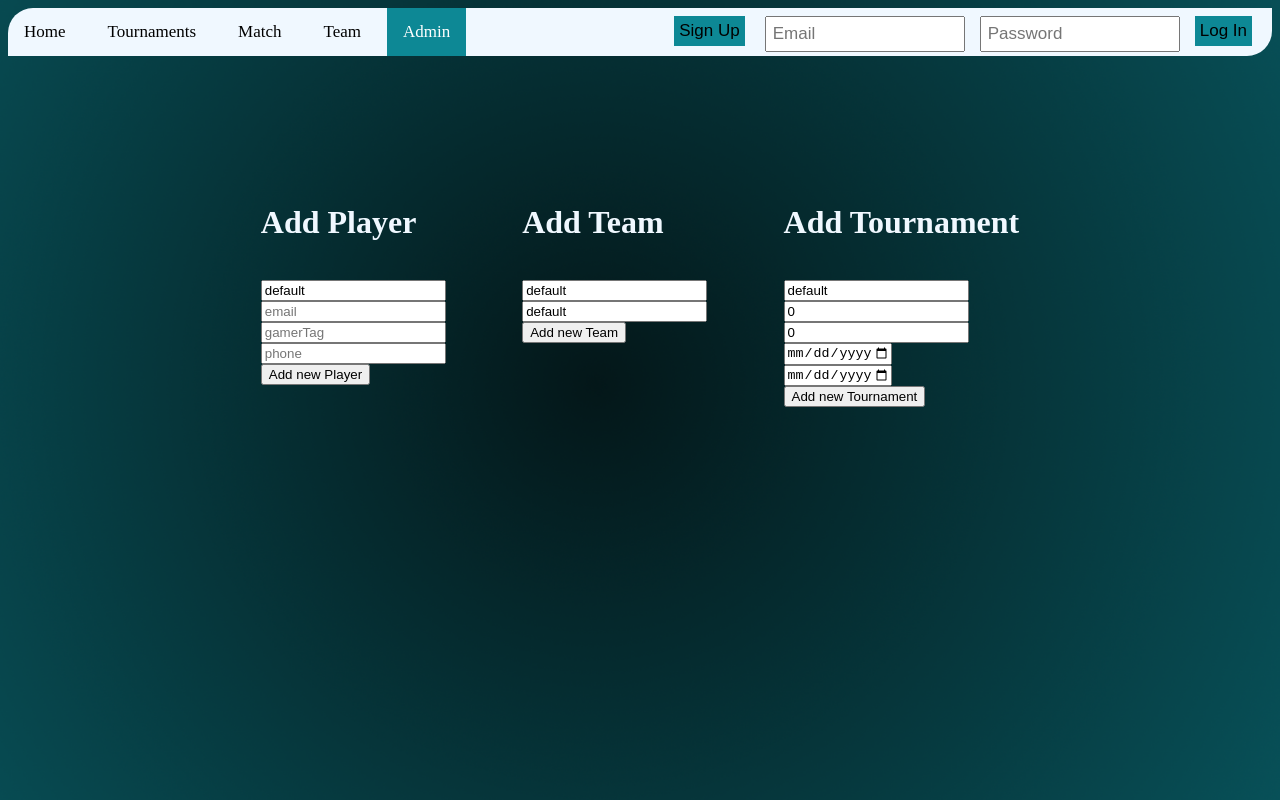
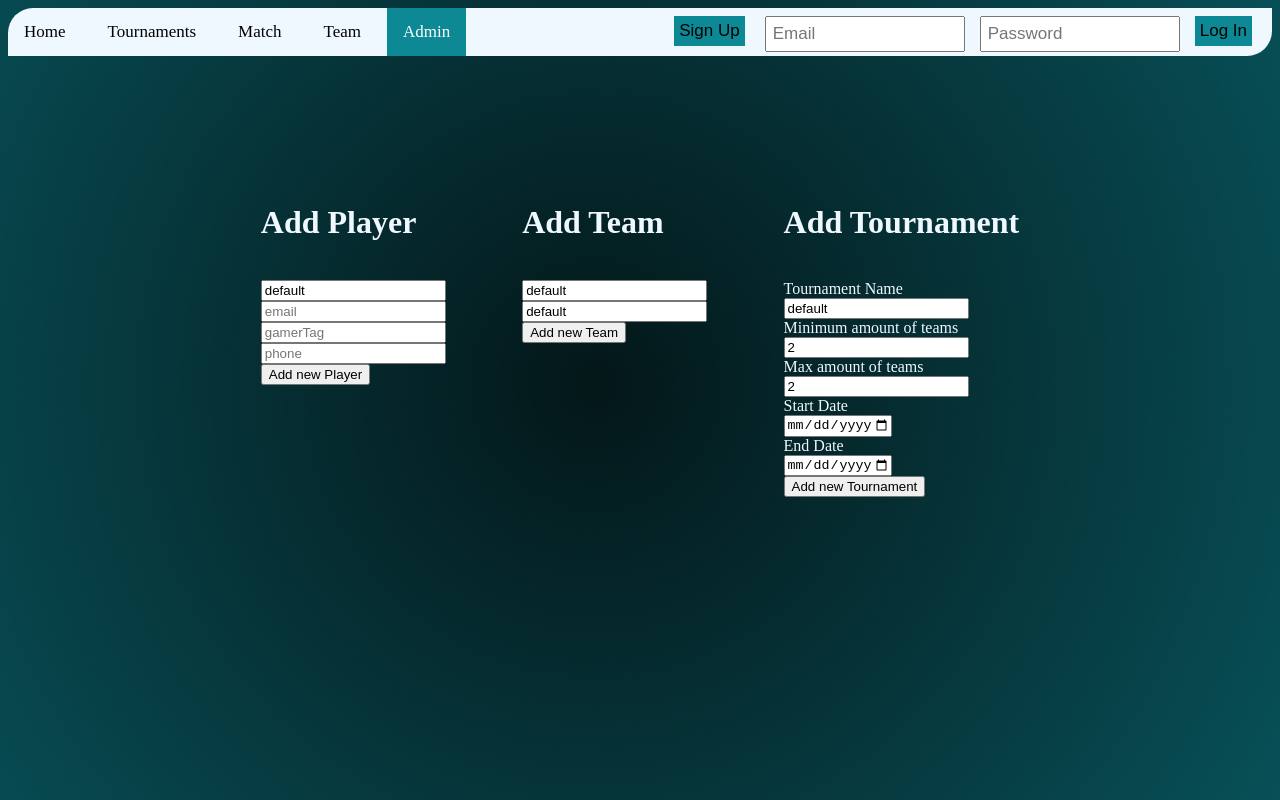
Before and after one commit to coerth/tournafy, a React (Vite) app: page /admin in a window 1280 px wide. Built offline with nearby package versions, Linux system fonts and the light colour scheme.

Commit message:
touchups på addTournament

```diff
--- a/src/components/tournament/AddTournament.tsx
+++ b/src/components/tournament/AddTournament.tsx
@@ -26,17 +26,25 @@ const AddTournament = () => {
         <form onSubmit={createNewTournament}>
           <h1>Add Tournament</h1>
         <br/>
+        Tournament Name
+        <br/>
         <label>
         <input required type="text" name="name" placeholder='name' value={tournament.name} onChange={(evt)=>{setTournament({...tournament, name:evt.target.value})}}/>
         </label>
+        <br/>
+        Minimum amount of teams
+        <br/>
+        <label>
+        <input required type="number" name="minTeams" placeholder='minTeams' value={tournament.minTeams} onChange={(evt)=>{setTournament({...tournament, minTeams:parseInt(evt.target.value)})}}/>
+        </label>
+        <br/>
+        Max amount of teams
         <br/>
         <label>
         <input required type="number" name="maxTeam" placeholder='maxTeam' value={tournament.maxTeams} onChange={(evt)=>{setTournament({...tournament, maxTeams: parseInt(evt.target.value)})}}/>
         </label>
         <br/>
-        <label>
-        <input required type="number" name="minTeams" placeholder='minTeams' value={tournament.minTeams} onChange={(evt)=>{setTournament({...tournament, minTeams:parseInt(evt.target.value)})}}/>
-        </label>
+          Start Date
         <br/>
         <label>
         <input
@@ -47,6 +55,8 @@ const AddTournament = () => {
         onBlur={(evt)=>{setTournament({...tournament, startDate:convertFormStringToDate(evt.target.value)})}}
         required />
         </label>
+        <br/>
+          End Date
         <br/>
         <label>
         <input
--- a/src/types/initialState.ts
+++ b/src/types/initialState.ts
@@ -29,16 +29,16 @@ export const tournamentInitialState: Tournament = {
     name: "default",
     startDate: dateFormatForm(new Date()),
     endDate: "2050-12-31",
-    maxTeams: 0,
-    minTeams: 0,
+    maxTeams: 2,
+    minTeams: 2,
     matches: [matchInitialState],
     teams: [teamInitialState],
 }
 
 export const tournamentInputInitialState: Tournament = {
     name: "default",
-    maxTeams: 0,
-    minTeams: 0
+    maxTeams: 2,
+    minTeams: 2
 }
 
 export const signUpInitialState: SignUp = {
```
